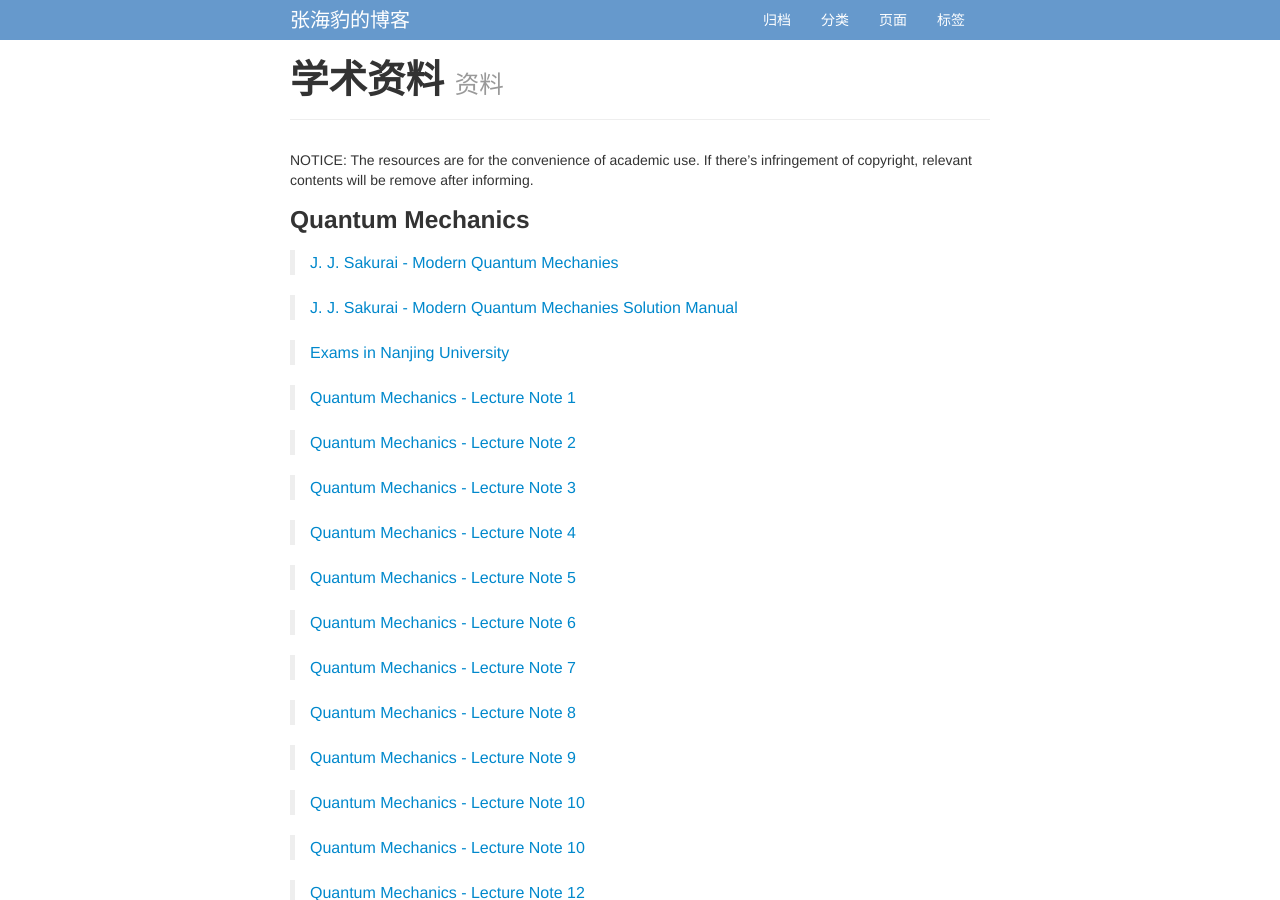
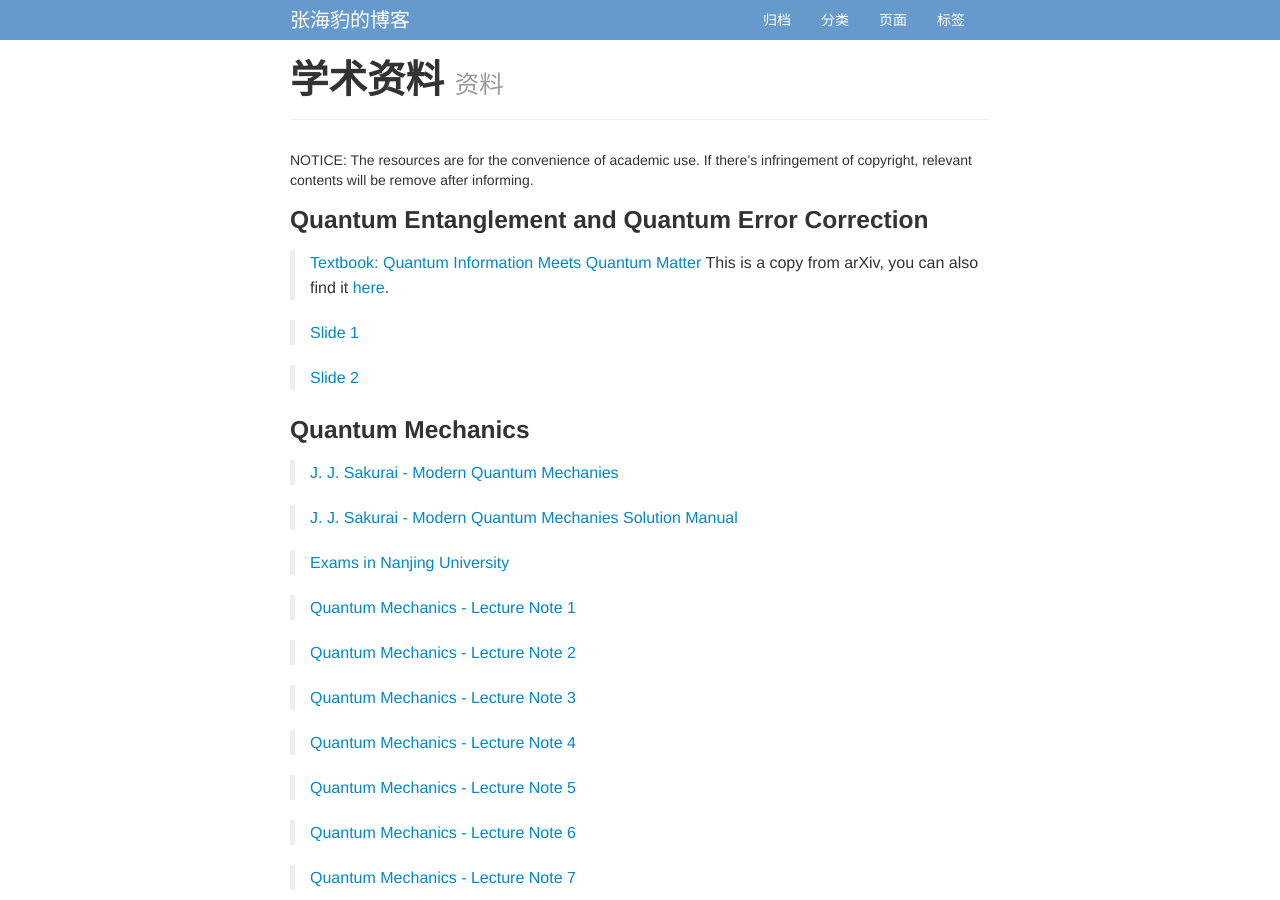
Before and after one commit to zhangchuheng123/zhangchuheng123.github.io, a Jekyll site: the page built from my_pages/academic-resources.md, in a window 1280 px wide and 900 px high. Built offline with Jekyll 4.4.1, drawn with Linux system fonts in a browser that asks for light colours.

Commit message:
Add resource

```diff
--- a/my_pages/academic-resources.md
+++ b/my_pages/academic-resources.md
@@ -6,6 +6,15 @@ tagline: 资料
 {% include JB/setup %}
 
 NOTICE: The resources are for the convenience of academic use. If there's infringement of copyright, relevant contents will be remove after informing.
+
+### Quantum Entanglement and Quantum Error Correction
+
+>[Textbook: Quantum Information Meets Quantum Matter](/assets/files/2016-10-24-Quantum-Information-Meets-Quantum-Matter.pdf)
+This is a copy from arXiv, you can also find it [here](arxiv.org/abs/1508.02595).
+
+> [Slide 1](/assets/files/2016-10-24-Quantum-Entanglement-Lecture1.pdf)
+
+> [Slide 2](/assets/files/2016-10-24-Quantum-Entanglement-Lecture2.pdf)
 
 ### Quantum Mechanics
 
```
Also changed, not shown: 3 other files.
